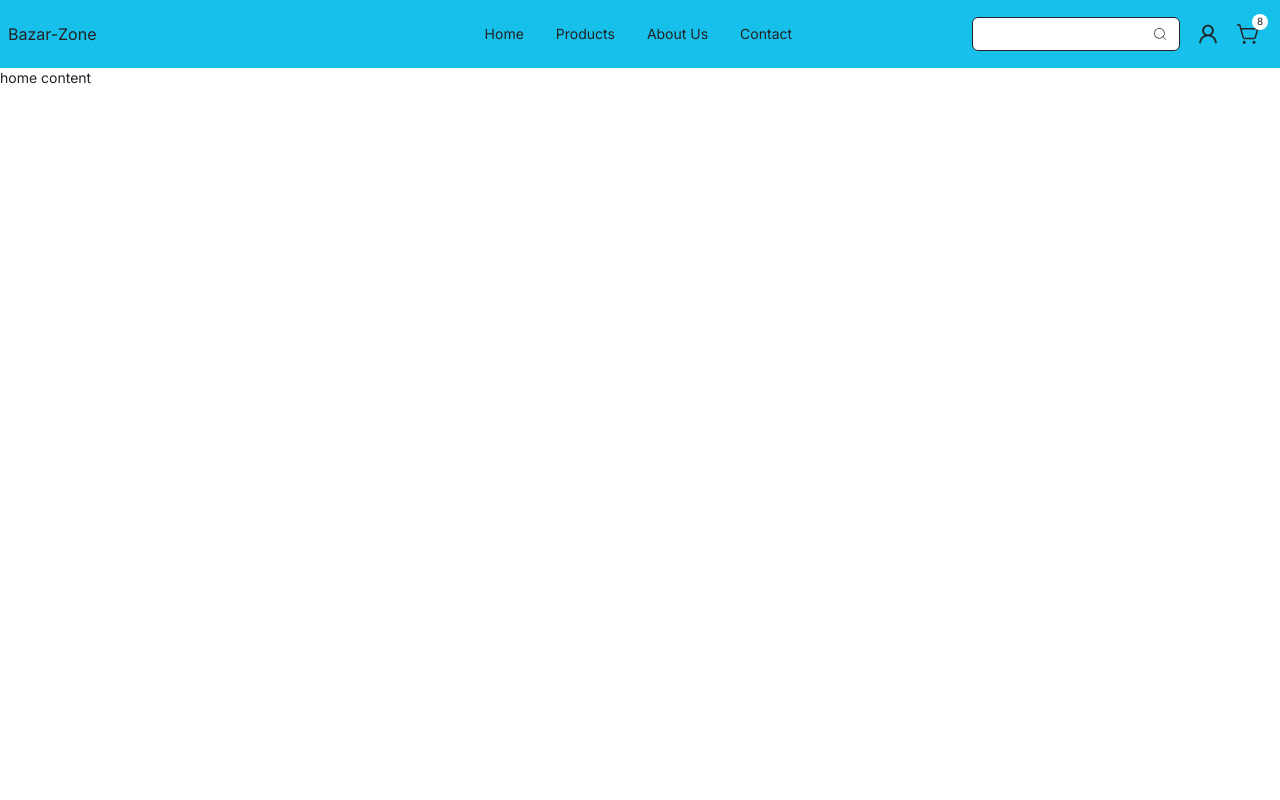
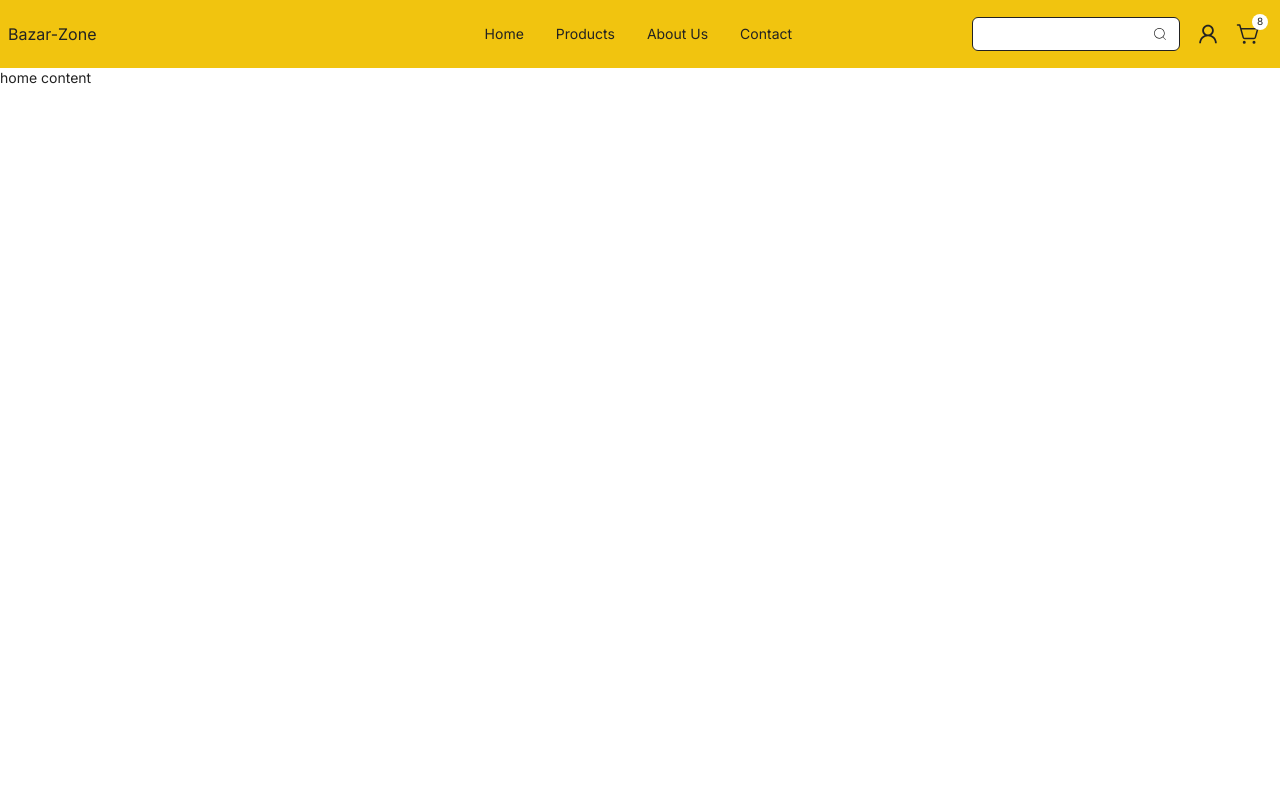
Before and after one commit to avideb24/bazar-zone, a Next.js app: page / in a window 1280 px wide. Shown: the top 800 px of the page. Built offline with nearby package versions, Linux system fonts and the light colour scheme.

Commit message:
changed primary color

```diff
--- a/tailwind.config.js
+++ b/tailwind.config.js
@@ -8,7 +8,7 @@ module.exports = {
   theme: {
     extend: {
       colors: {
-        primary: '#17c0eb',
+        primary: '#f1c40f',
       },
     },
   },
```
